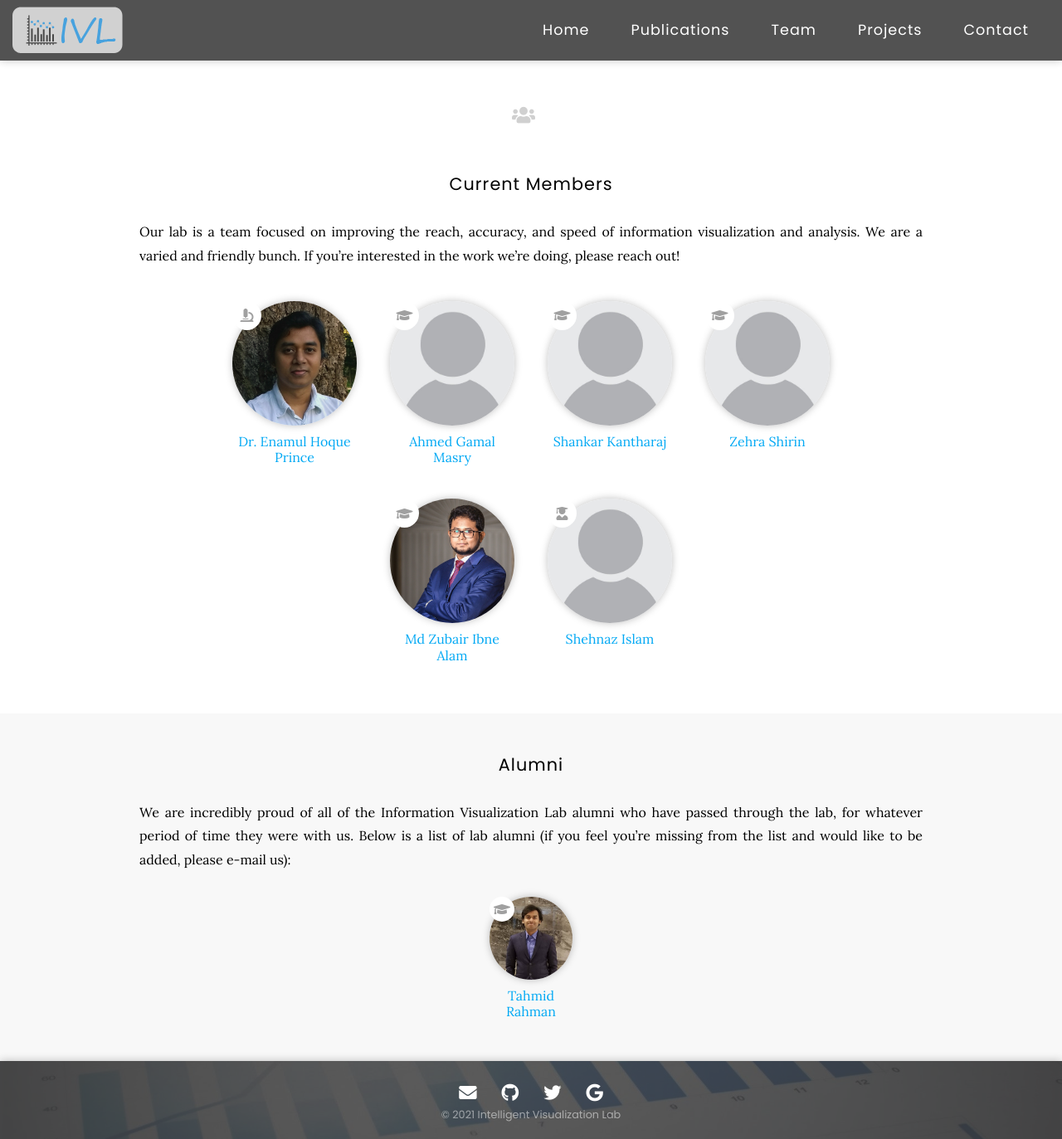
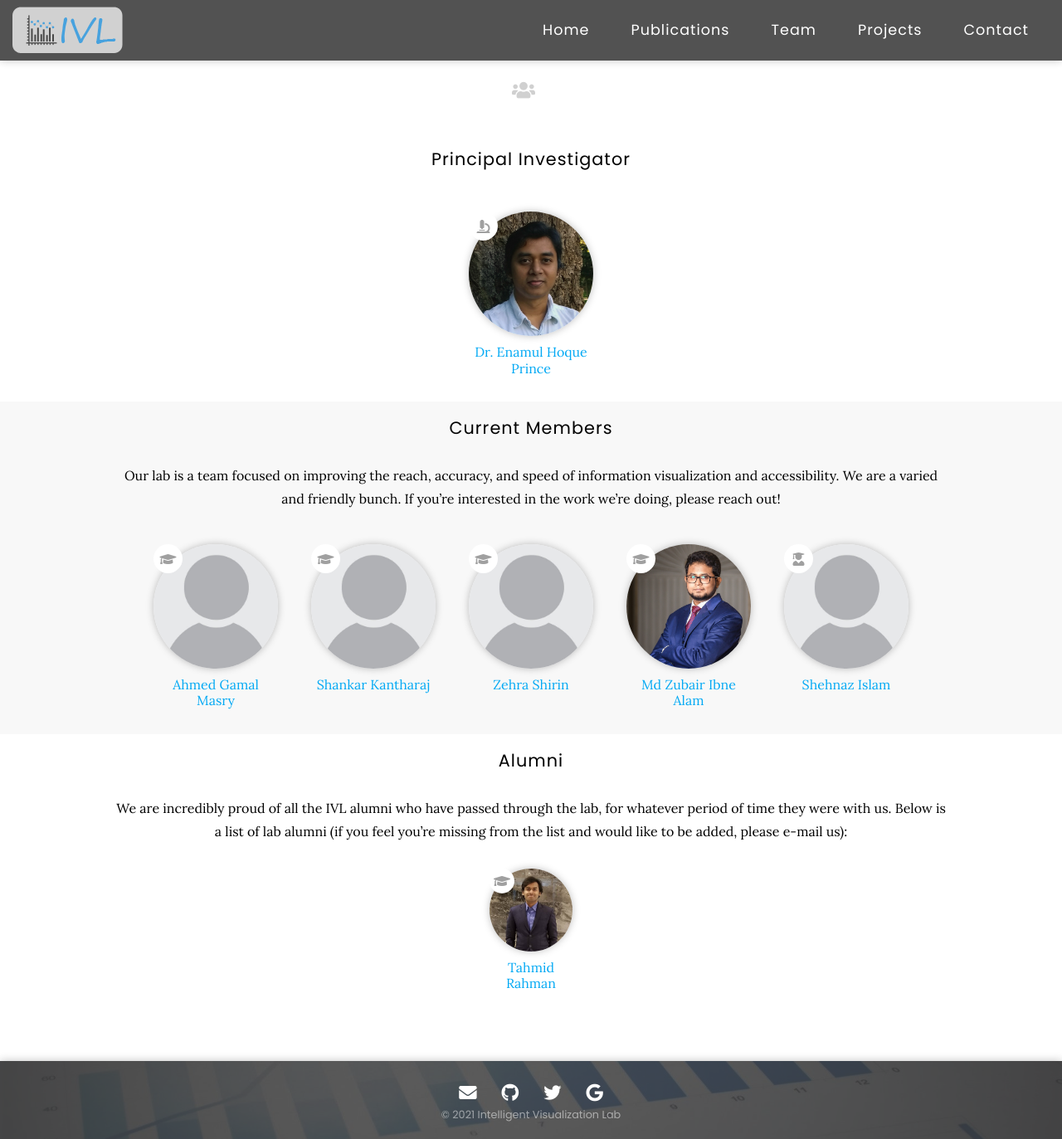
Before and after one commit to ZubairShovan/intelligent-visualization-lab, a Jekyll site: the page built from team/index.md, in a window 1280 px wide and 1373 px high. Shown: the whole window at 83% size. Built offline with Jekyll 4.4.1, drawn with Linux system fonts in a browser that asks for light colours; nearby versions of some CDN libraries.

Commit message:
Team list and visual

```diff
--- a/_includes/team-list.html
+++ b/_includes/team-list.html
@@ -30,6 +30,7 @@
 {% assign members = members | where_exp: "member", "member.group == group" %}
 {% endif %}
 
+
 {% for member in members %}
 {%-
   include portrait.html
--- a/css/section.scss
+++ b/css/section.scss
@@ -22,20 +22,22 @@ body {
     flex-grow: 1;
     background: $white;
   }
-  //@media (max-width: 979px) {
-  //  main {
-  //    padding-top: 0px;
-  //  }
-  //}
+  @media (max-width: 979px) {
+    main {
+      padding-top: 65px;
+    }
+  }
 
   section {
     .section {
       box-sizing: border-box;
       max-width: $page;
       margin: 0 auto;
-      padding: 40px;
+      padding: 10px;
     }
-
+    @media (max-width: 979px) {
+      padding: 15px;
+    }
     &:nth-child(even) {
       background: $off-white;
     }
--- a/team/index.md
+++ b/team/index.md
@@ -10,14 +10,24 @@ redirect_from:
 
 # <i class="fas fa-users"></i>
 
+
+## Principal Investigator
+{% capture html %}
+{% include team-list.html role="pi" group="current" %}
+{% endcapture %}
+
+{% include centerer.html html=html %}
+
+<!-- section break -->
+
 ## Current Members
 
-Our lab is a team focused on improving the reach, accuracy, and speed of information visualization and analysis.
+Our lab is a team focused on improving the reach, accuracy, and speed of information visualization and accessibility.
 We are a varied and friendly bunch. If you're interested in
 the work we're doing, please reach out!
+{:.center}
 
 {% capture html %}
-{% include team-list.html role="pi" group="current" %}
 {% include team-list.html role="postdoc" group="current" %}
 {% include team-list.html role="phd" group="current" %}
 {% include team-list.html role="msc" group="current" %}
@@ -32,8 +42,9 @@ the work we're doing, please reach out!
 
 ## Alumni
 
-We are incredibly proud of all of the Information Visualization Lab alumni who have passed through the lab, for whatever period of time they were with us. Below
+We are incredibly proud of all the IVL alumni who have passed through the lab, for whatever period of time they were with us. Below
 is a list of lab alumni (if you feel you're missing from the list and would like to be added, please e-mail us):
+{:.center}
 
 {% capture html %}
 {% include team-list.html role="pi" group="alum" mini="true" %}
```
